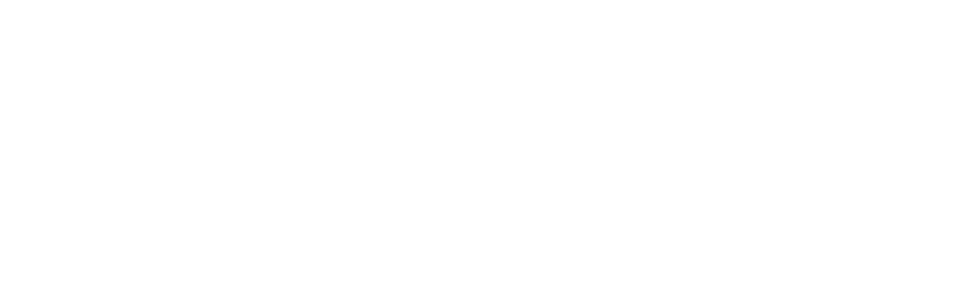
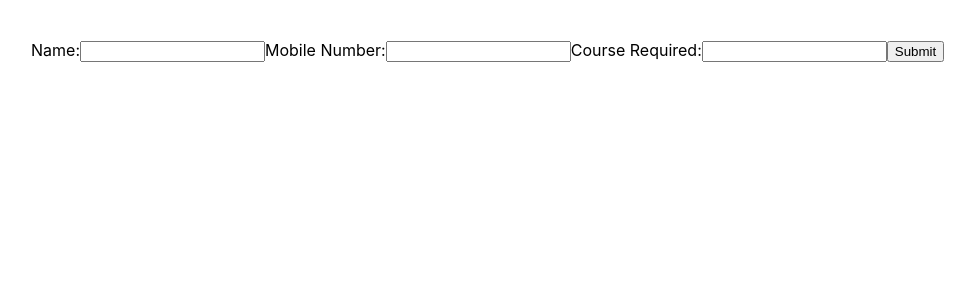
Before and after one commit to Dhanishetty-Ganesh/admissionplus, a React (Create React App) app: page /form in a window 1280 px wide. Before the commit this address had no page. Shown: the top 300 px of the page, without its empty margins (225-1200 px from the left). Built offline with nearby package versions, Linux system fonts and the light colour scheme.

Commit message:
added qrcode form code

```diff
--- a/src/App.js
+++ b/src/App.js
@@ -18,6 +18,7 @@
 import RegistrationStudents from './components/RegistrationStudents';
 import InstituteRoute from './components/DashboardRoutes/InstituteRoute'; // Corrected path
 import InfoInstitute from './components/InstitutesRoutes/InfoInstitute';
+import QRCodeForm from './components/InstitutesRoutes/QRCodeForm';
 import './App.css';
 
 const AppContent = () => {
@@ -47,13 +48,14 @@
           <Route path="/institutecontainer/:id" element={<InstituteContainer />} />
           <Route path="/plandashboard" element={<PlansRoute />} />
           <Route path="/institutedashboard" element={<InstituteRoute />} />
-          <Route path="/marketingdashboard/:id" element={<MarketingDashboard />} />
+          <Route path="/marketingdashboard" element={<MarketingDashboard />} />
           <Route path="/saledashboard" element={<SaleDashboard />} />
           <Route path="/helpdashboard" element={<HelpDashboard />} />
           <Route path="/settingsdashboard" element={<SettingsDashboard />} />
           <Route path="/infoinstitute/:id" element={<InfoInstitute />} />
           <Route path="/coursesinstitute/:id" element={<CoursesInstitute />} />
           <Route path="/registrationstudents/:id" element={<RegistrationStudents />} />
+          <Route path="/form" element={<QRCodeForm />} />
         </Routes>
       </div>
     </div>
--- a/src/components/DashboardRoutes/InstituteRoute/index.js
+++ b/src/components/DashboardRoutes/InstituteRoute/index.js
@@ -20,15 +20,21 @@
     city: '',
     district: '',
     pincode: '',
+    coursesAvailable: '',
   });
 
   useEffect(() => {
     const fetchData = async () => {
       try {
         const response = await axios.get('https://admissionplusbackend.vercel.app/institutes');
+        console.log("API Response:", response.data); // Log the entire response
+
         if (response.data && Array.isArray(response.data.result)) {
           setBusinesses(response.data.result);
-          console.log("Fetched institutes:", response.data.result);
+        } else if (response.data.failure) {
+          console.log("Error message from API:", response.data.failure);
+        } else {
+          console.log("Unexpected response format:", response.data);
         }
       } catch (err) {
         console.error('Error fetching data:', err);
@@ -61,8 +67,8 @@
     } catch (error) {
       alert("File Upload Failed");
       console.error('Error uploading file:', error.response ? error.response.data : error.message);
-    }
-  };
+    }
+  };
 
   const handleFileChange = async (e) => {
     const file = e.target.files[0];
@@ -70,7 +76,7 @@
     console.log(imageUrl);
     setFormData((prev) => ({
       ...prev,
-      logo : imageUrl
+      logo: imageUrl
     }));
   };
 
@@ -81,6 +87,8 @@
       const response = await axios.post('https://admissionplusbackend.vercel.app/institutes', formData);
       if (response.data && response.data.result) {
         setBusinesses((prevBusinesses) => [...prevBusinesses, response.data.result]);
+      } else {
+        console.log("Unexpected response format:", response.data);
       }
       setIsFormVisible(false);
       setFormData({
@@ -93,6 +101,7 @@
         city: '',
         district: '',
         pincode: '',
+        coursesAvailable: '',
       });
     } catch (err) {
       console.error('Error submitting form:', err);
@@ -255,8 +264,10 @@
               <span>Courses Available</span>
               <input
                 type="text"
-                name="Courses Available"
+                name="coursesAvailable"
                 placeholder="Courses Available"
+                value={formData.coursesAvailable}
+                onChange={handleFormChange}
                 className='form-input'
                 required
               />
--- a/src/components/InstitutesRoutes/InfoInstitute/index.js
+++ b/src/components/InstitutesRoutes/InfoInstitute/index.js
@@ -67,7 +67,7 @@
         </div>
         <div className='institute-qr-container'>
           <p className='qr-code-heading'>{institute.name}</p>
-          <QRCode value={`${window.location.origin}/form`} className='qr-code-style' />
+          <QRCode value={`https://admissionplus.vercel.app/form`} className='qr-code-style' />
           <p>Scan the QR Code</p>
           <IoMdDownload
             className='download-symbol'
--- /dev/null
+++ b/src/components/InstitutesRoutes/QRCodeForm/index.js
@@ -0,0 +1,61 @@
+import React, { useState } from 'react';
+import axios from 'axios';
+
+const QRCodeForm = () => {
+  const [name, setName] = useState('');
+  const [mobile, setMobile] = useState('');
+  const [course, setCourse] = useState('');
+
+  const handleSubmit = async (e) => {
+    e.preventDefault();
+    try {
+      const response = await axios.post('http://localhost:3001/form', {
+        name,
+        mobile,
+        course
+      });
+      if (response.status === 200) {
+        alert('Form submitted successfully');
+      }
+    } catch (error) {
+      console.error('Error submitting the form:', error);
+    }
+  };
+
+  return (
+    <div className="form-container">
+      <form onSubmit={handleSubmit}>
+        <label>
+          Name:
+          <input
+            type="text"
+            value={name}
+            onChange={(e) => setName(e.target.value)}
+            required
+          />
+        </label>
+        <label>
+          Mobile Number:
+          <input
+            type="tel"
+            value={mobile}
+            onChange={(e) => setMobile(e.target.value)}
+            required
+          />
+        </label>
+        <label>
+          Course Required:
+          <input
+            type="text"
+            value={course}
+            onChange={(e) => setCourse(e.target.value)}
+            required
+          />
+        </label>
+        <button type="submit">Submit</button>
+      </form>
+    </div>
+  );
+};
+
+export default QRCodeForm;
--- a/src/components/Sidebar/index.css
+++ b/src/components/Sidebar/index.css
@@ -2,12 +2,15 @@
 .left-section {
     display: flex;
     flex-direction: column;
-    margin-top: 20px;
     width: 20vw;
+    margin-top: 60px;
     left: 0;
+    top:0;
+    min-height: 100vh;
     position: fixed;
+    box-sizing: border-box;
+}
 
-}
 
 .left-section-container {
     background-color: #ffecec7f;
```
Also changed, not shown: src/components/InstitutesRoutes/QRCodeForm/index.css (added).
